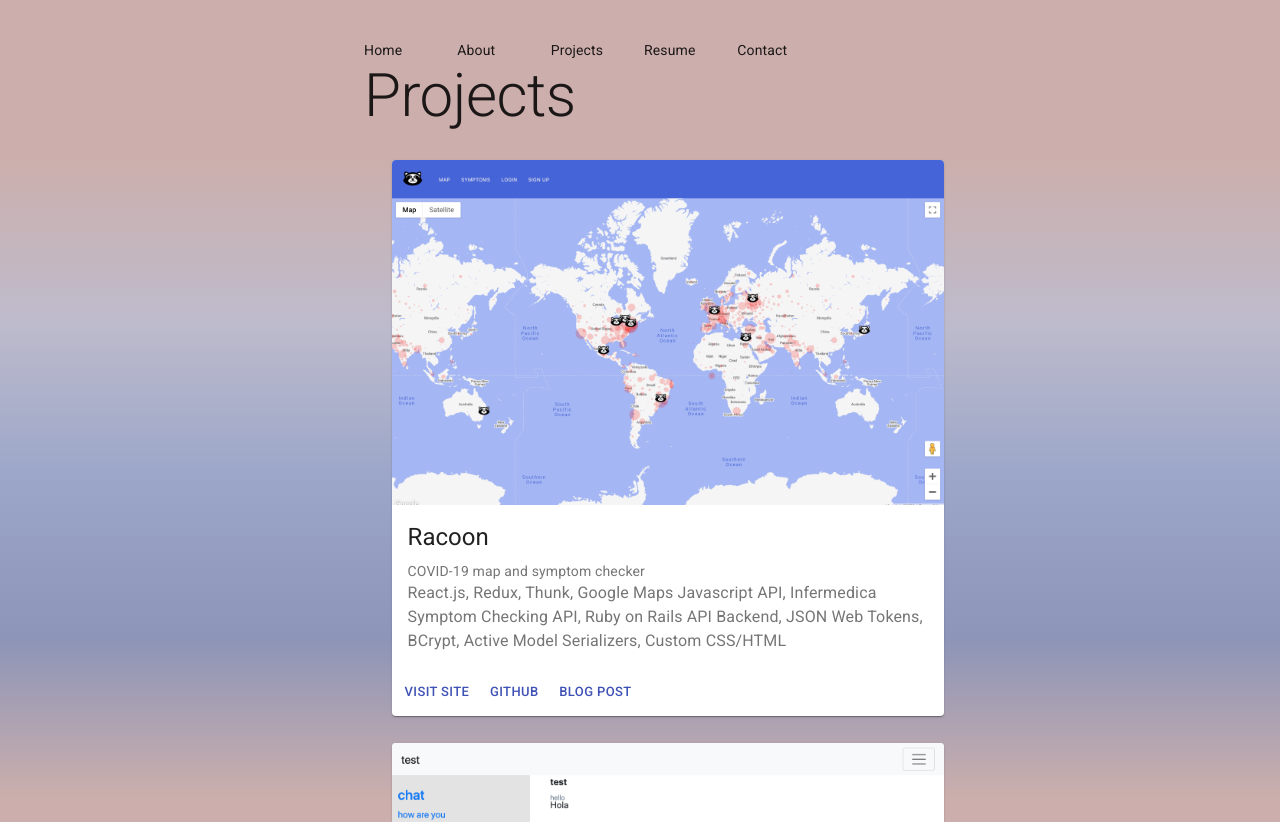
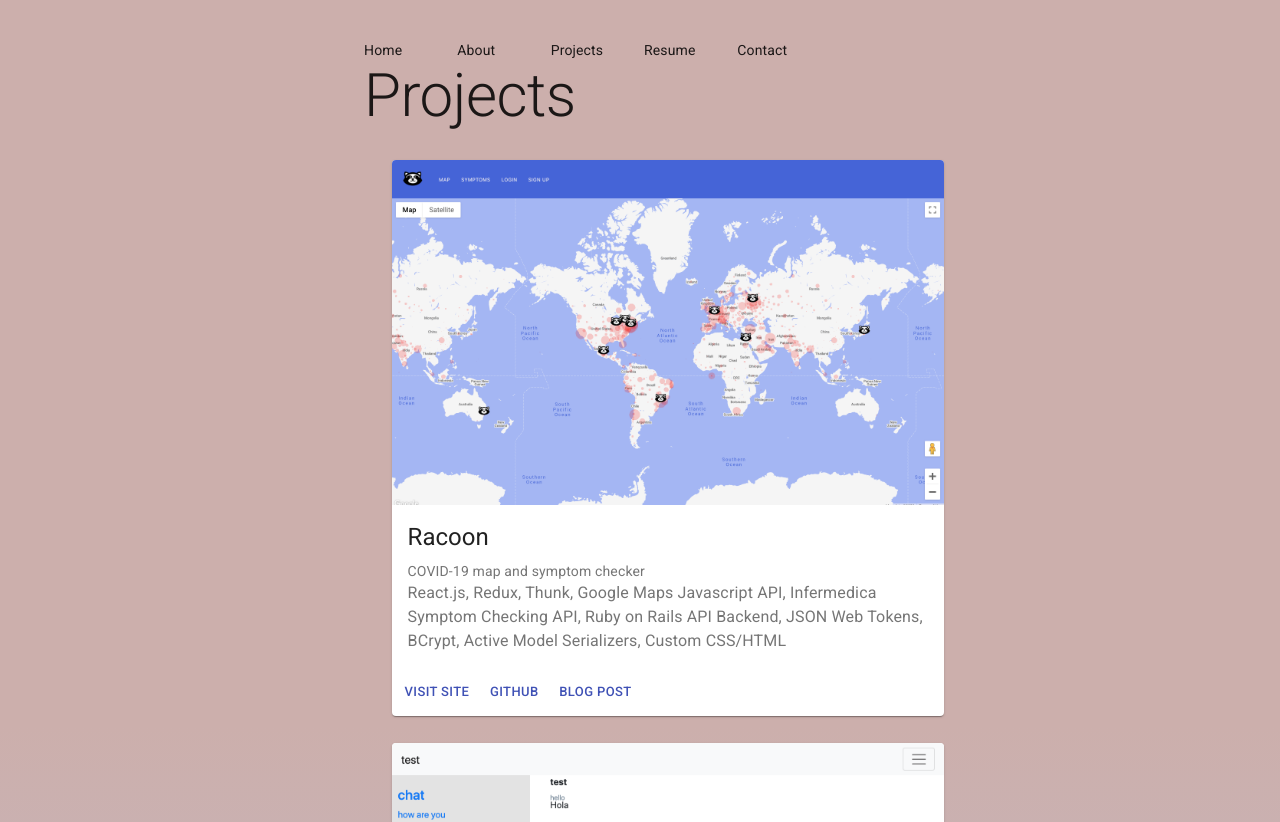
Before and after one commit to sylviapap/personal-site-react, a React (Create React App) app: page /projects in a window 1280 px wide. Shown: the top 822 px of the page. Built offline with nearby package versions, Linux system fonts and the light colour scheme.

Commit message:
remove unused

```diff
--- a/src/App.css
+++ b/src/App.css
@@ -6,61 +6,3 @@
 body {
   background: linear-gradient(#ccafac 20%, #bebbcc, #9ba6c9, #8d95b8, #ccafac );
 }
-
-html, body, #root {
-  height: 100%;
-  width: 100%;
-  margin: 0;
-  position: absolute;
-}
-
-/* footer {
-  position: fixed;
-  bottom: 0;
-  right: 0;
-  text-align: right;
-  margin: 1%;
-} */
-
-#project-card {
-  width: 100%;
-}
-
-#nav {
-  float: right;
-  width: 100%;
-  align-content: flex-end;
-}
-
-/*
-nav {
-  display: flex;
-  flex-direction: row;
-  align-items: center;
-  justify-content: space-evenly;
-  font-size: large;
-  font-weight: 500;
-  font-variant: all-small-caps;
-}
-
-.content {
-  display: flex;
-}
-
-
-
-a {
-  -moz-transition: color 0.2s ease-in-out, border-bottom-color 0.2s ease-in-out;
-  -webkit-transition: color 0.2s ease-in-out, border-bottom-color 0.2s ease-in-out;
-  -ms-transition: color 0.2s ease-in-out, border-bottom-color 0.2s ease-in-out;
-  transition: color 0.2s ease-in-out, border-bottom-color 0.2s ease-in-out;
-  color: inherit;
-  border-bottom: dotted 1px;
-  text-decoration: none;
-}
-
-a:hover {
-  border-bottom-color: transparent;
-  color: #ffe4b4;
-}
-*/
```
